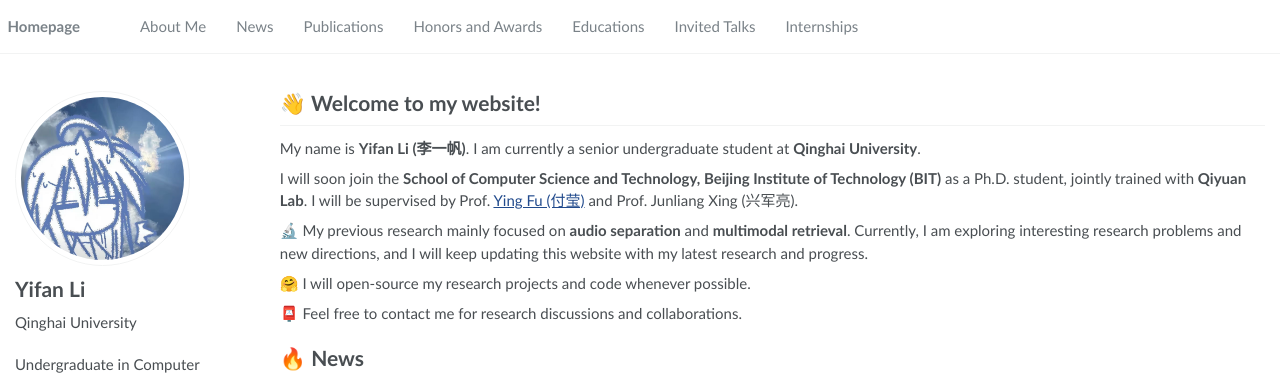
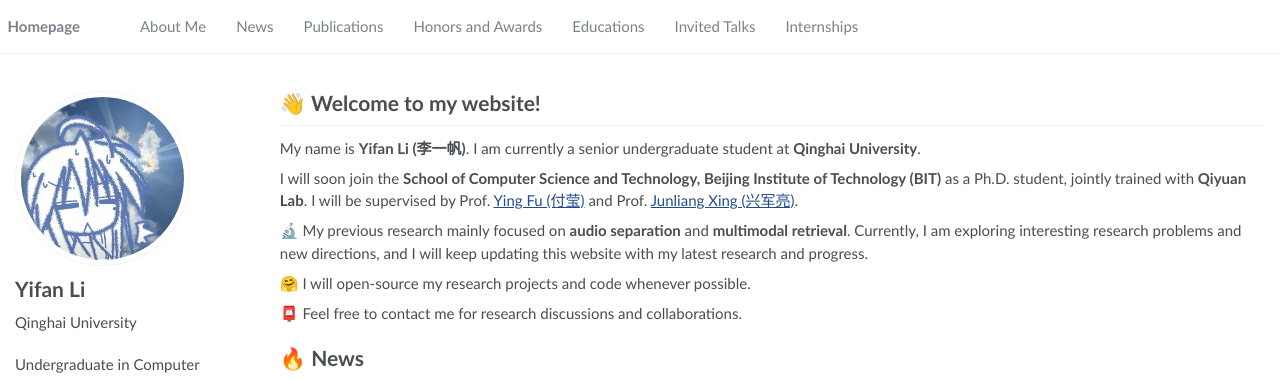
Before and after one commit to Lcrucial1f/Lcrucial1f.github.io, a Jekyll site: the page built from _pages/about.md, in a window 1280 px wide and 1397 px high. Shown: the top 379 px of the window. Built offline with Jekyll 4.4.1, drawn with Linux system fonts in a browser that asks for light colours; part of the change alters nothing that is shown.

```diff
--- a/_pages/about.md
+++ b/_pages/about.md
@@ -14,7 +14,7 @@ redirect_from:
 
 My name is **Yifan Li (李一帆)**. I am currently a senior undergraduate student at **Qinghai University**.
 
-I will soon join the **School of Computer Science and Technology, Beijing Institute of Technology (BIT)** as a Ph.D. student, jointly trained with **Qiyuan Lab**. I will be supervised by Prof. [Ying Fu (付莹)](https://ying-fu.github.io/) and Prof. Junliang Xing (兴军亮).
+I will soon join the **School of Computer Science and Technology, Beijing Institute of Technology (BIT)** as a Ph.D. student, jointly trained with **Qiyuan Lab**. I will be supervised by Prof. [Ying Fu (付莹)](https://ying-fu.github.io/) and Prof. [Junliang Xing (兴军亮)](https://www.alphaxiv.org/@junliang-xing-xing-jun-liang).
 
 🔬 My previous research mainly focused on **audio separation** and **multimodal retrieval**. Currently, I am exploring interesting research problems and new directions, and I will keep updating this website with my latest research and progress.
 
```
